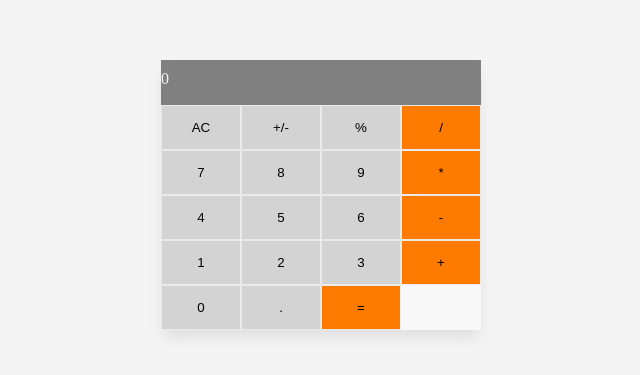
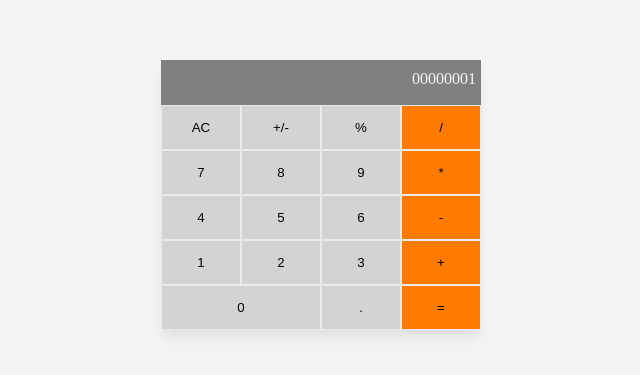
Before and after one commit to ikoote1/math-magician, a React (Create React App) app: page / in a window 1280 px wide. Shown: the part 205-580 px from the top of the page, without its empty margins (319-959 px from the left). Built offline with nearby package versions, Linux system fonts and the light colour scheme.

Commit message:
Styled the calculator file

```diff
--- a/src/components/Calculator.js
+++ b/src/components/Calculator.js
@@ -1,7 +1,7 @@
 export default function Calculator() {
   return (
     <div className="calculate">
-      <div className="screen">0</div>
+      <div className="screen">00000001</div>
       <div className="btns">
         <button type="button" className="btn">AC</button>
         <button type="button" className="btn">+/-</button>
--- a/src/index.css
+++ b/src/index.css
@@ -27,11 +27,11 @@ body {
   background: gray;
   color: #f4f4f4;
   padding-top: 10px;
-  float: right;
+  text-align: end;
+  padding-right: 5px;
 }
 
 .btns {
-  padding-top: 45px;
   display: grid;
   grid-template-columns: auto auto auto auto;
 }
@@ -43,9 +43,10 @@ body {
   border:0.1px solid rgb(235, 234, 234);
 }
 
-/* .zero{
+.zero{
   width: 160px;
-} */
+  grid-column: 1/3;
+}
 
 .btn1{
   background: rgb(255, 123, 0);
```
